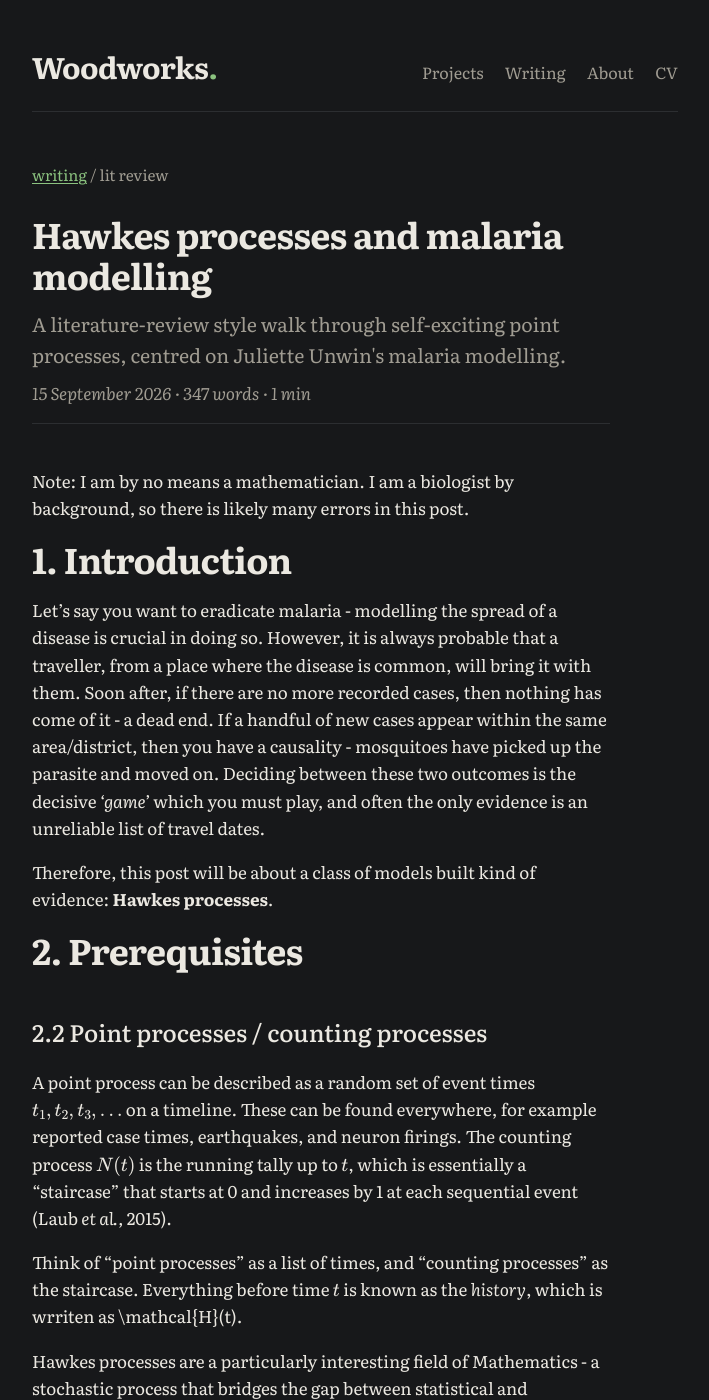
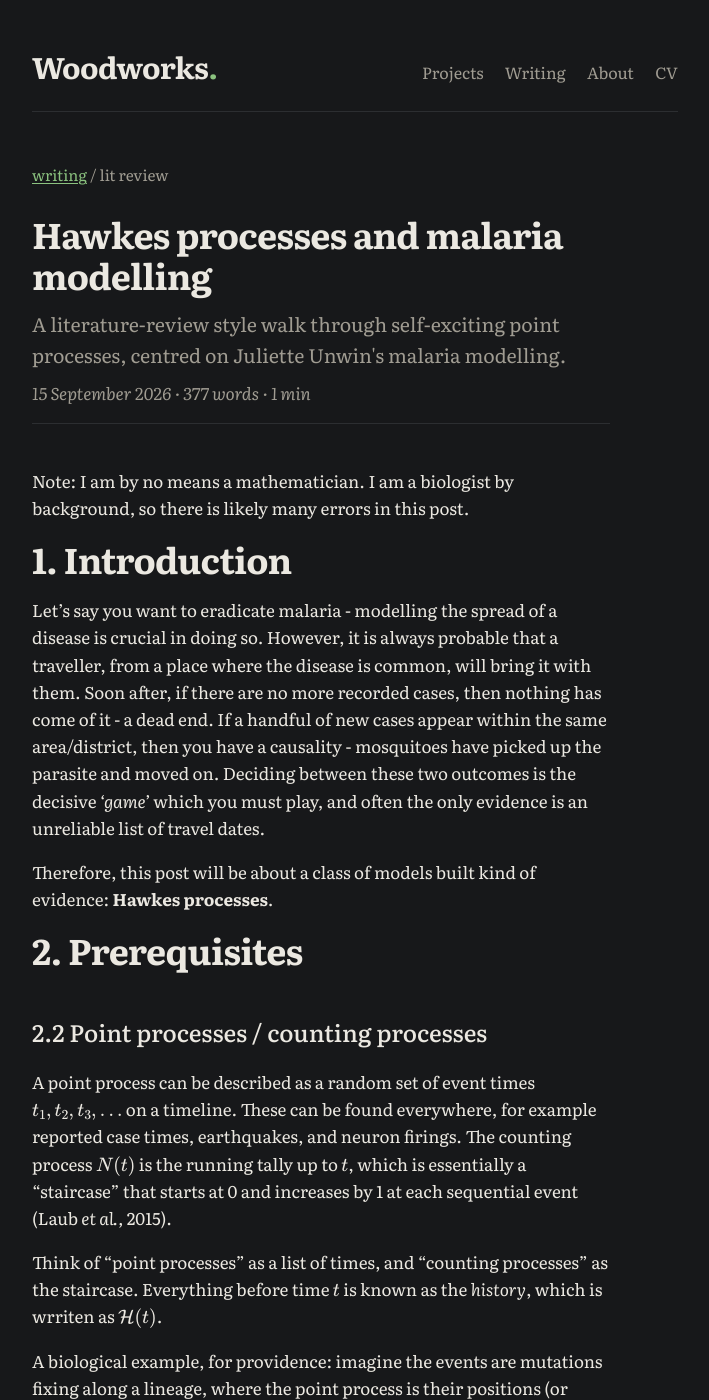
Before and after one commit to timj-wood/timj-wood.github.io, a Jekyll site: the page built from _posts/2026-09-15-hawkes-processes.md, in a window 1280 px wide and 1400 px high. Shown: the whole window, without its empty margins (285-994 px from the left). Built offline with Jekyll 4.4.1, drawn with Linux system fonts in a browser that asks for light colours; some of the changed text lies outside the part shown.

Commit message:
Update 2026-09-15-hawkes-processes.md

```diff
--- a/_posts/2026-09-15-hawkes-processes.md
+++ b/_posts/2026-09-15-hawkes-processes.md
@@ -18,7 +18,10 @@ Therefore, this post will be about a class of models built kind of evidence: **H
 
 A point process can be described as a random set of event times $$t_1, t_2, t_3, ...$$ on a timeline. These can be found everywhere, for example reported case times, earthquakes, and neuron firings. The counting process $$N(t)$$ is the running tally up to $$t$$, which is essentially a "staircase" that starts at 0 and increases by 1 at each sequential event (Laub *et al.,* 2015).
 
-Think of "point processes" as a list of times, and "counting processes" as the staircase. Everything before time $$t$$ is known as the *history*, which is wrriten as \mathcal{H}(t).
+Think of "point processes" as a list of times, and "counting processes" as the staircase. Everything before time $$t$$ is known as the *history*, which is wrriten as $$\mathcal{H}(t)$$.
+
+A biological example, for providence: imagine the events are mutations fixing along a lineage, where the point process is their positions (or times) and $$N(t)$$ is the cumulative mutation count.
+
 
 
 
```
